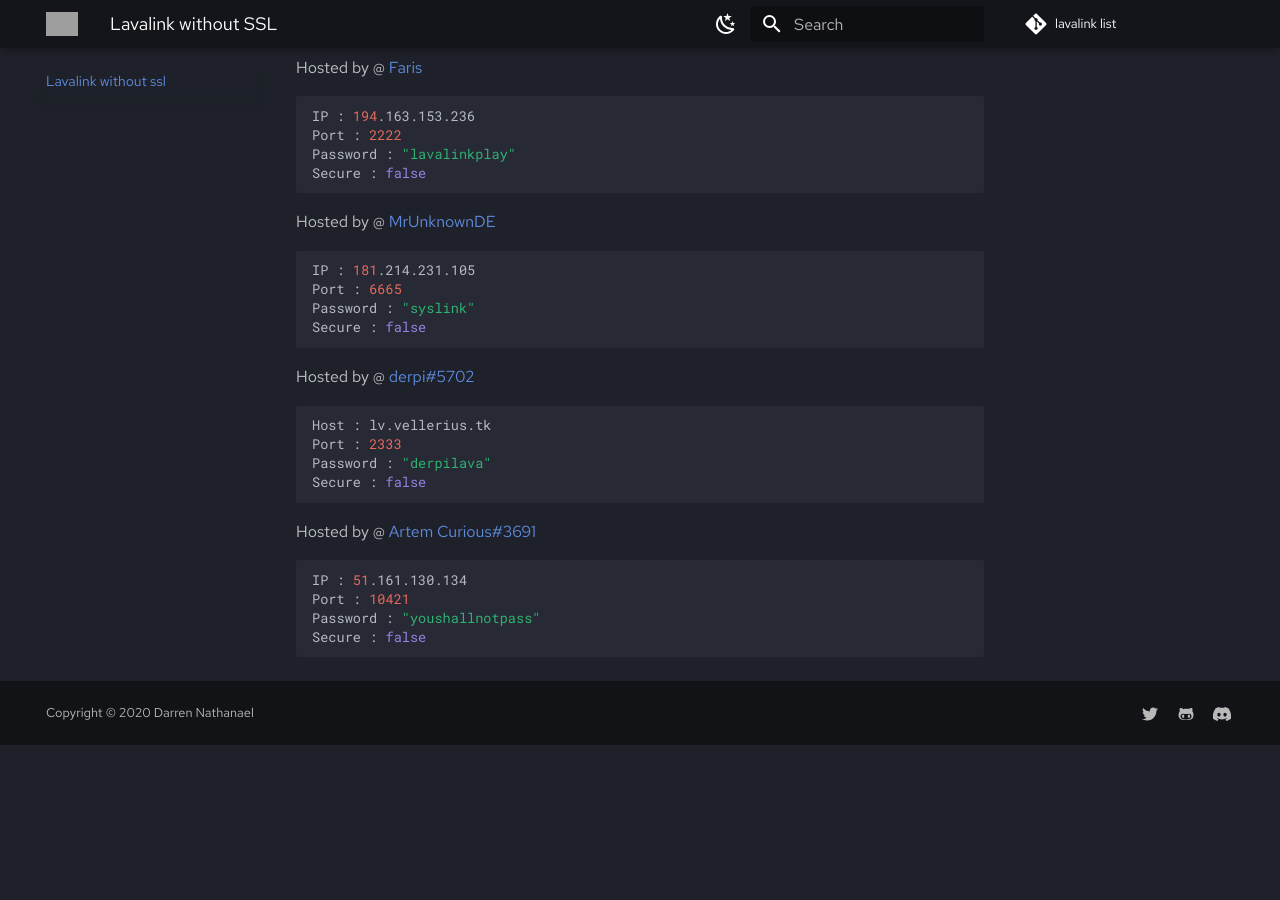
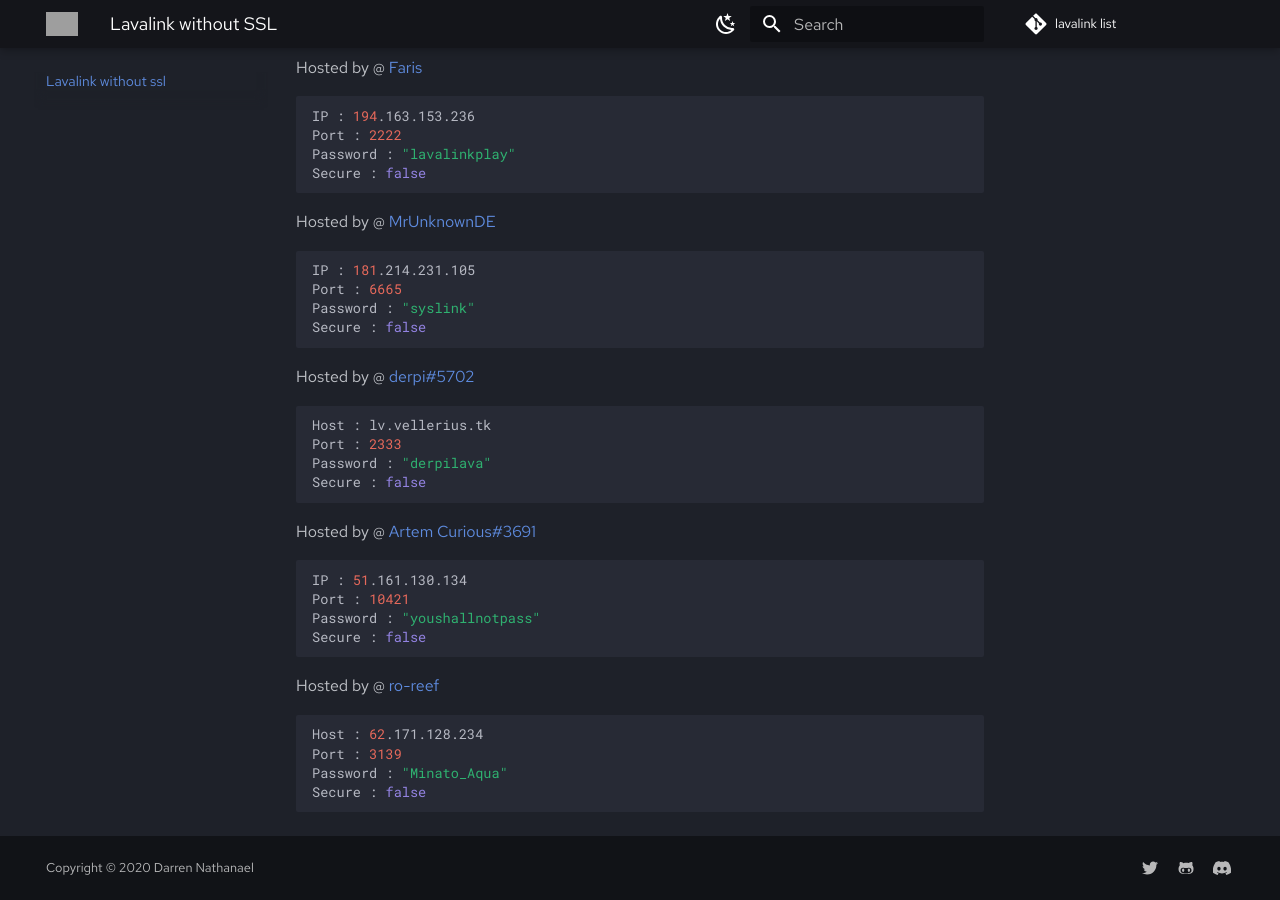
Before and after one commit to DarrenOfficial/lavalink-list, an MkDocs documentation site: the page built from docs/NoSSL/lavalink-without-ssl.md, in a window 1280 px wide and 900 px high, scrolled down 1875 px. Built offline with MkDocs 1.6.1 and Material for MkDocs 9.7.7, drawn with Linux system fonts in a browser that asks for light colours; comment, search, counter and statistics services are not loaded; before the commit the page ends 2620 px from its top, so only the background shows below that; grey boxes are pictures that could not be loaded.

Commit message:
Update lavalink-without-ssl.md (#141)

````diff
--- a/docs/NoSSL/lavalink-without-ssl.md
+++ b/docs/NoSSL/lavalink-without-ssl.md
@@ -123,3 +123,11 @@ Port : 10421
 Password : "youshallnotpass"
 Secure : false
 ```
+
+Hosted by @ [ro-reef](https://github.com/reef1447)
+```bash
+Host : 62.171.128.234
+Port : 3139
+Password : "Minato_Aqua"
+Secure : false
+```
````
